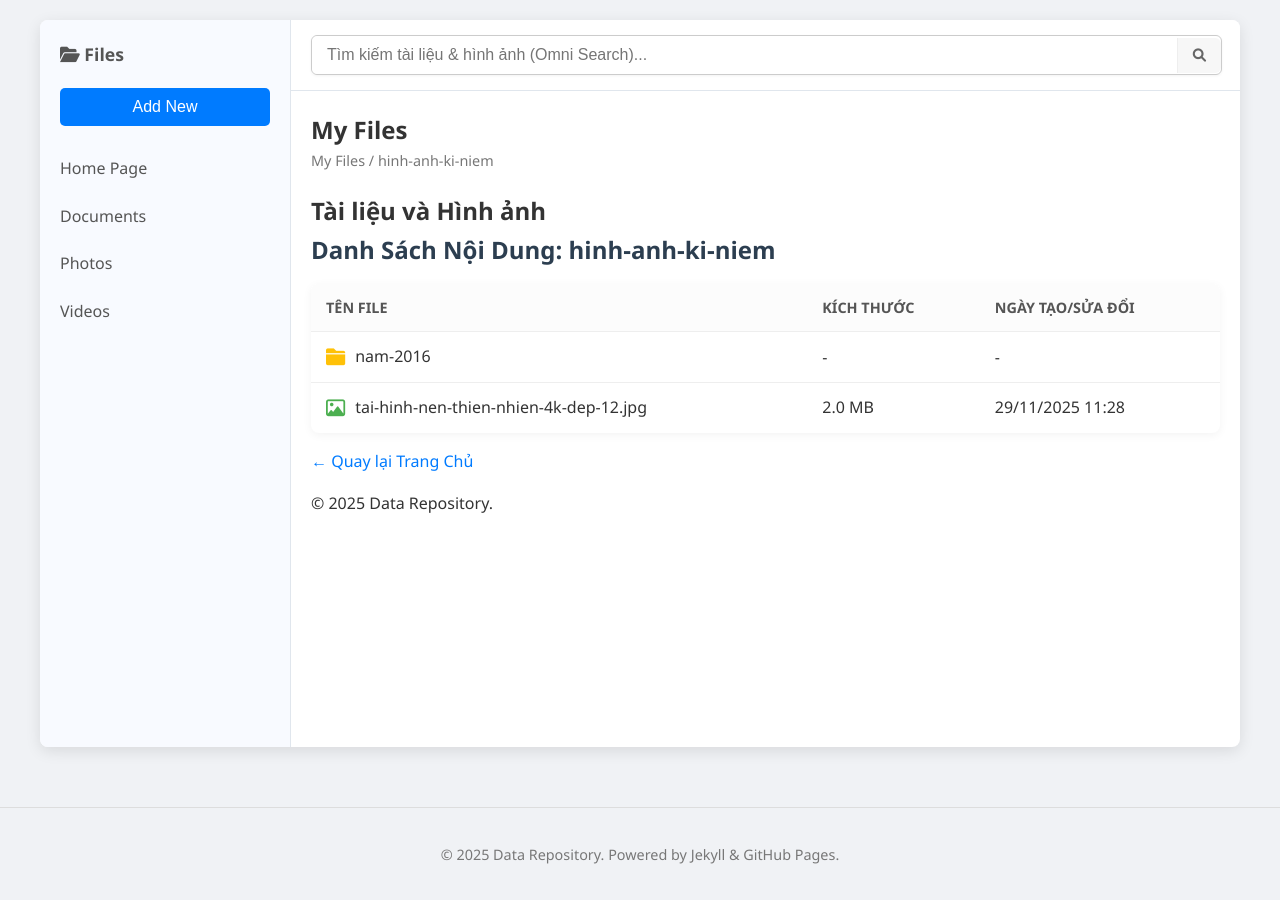
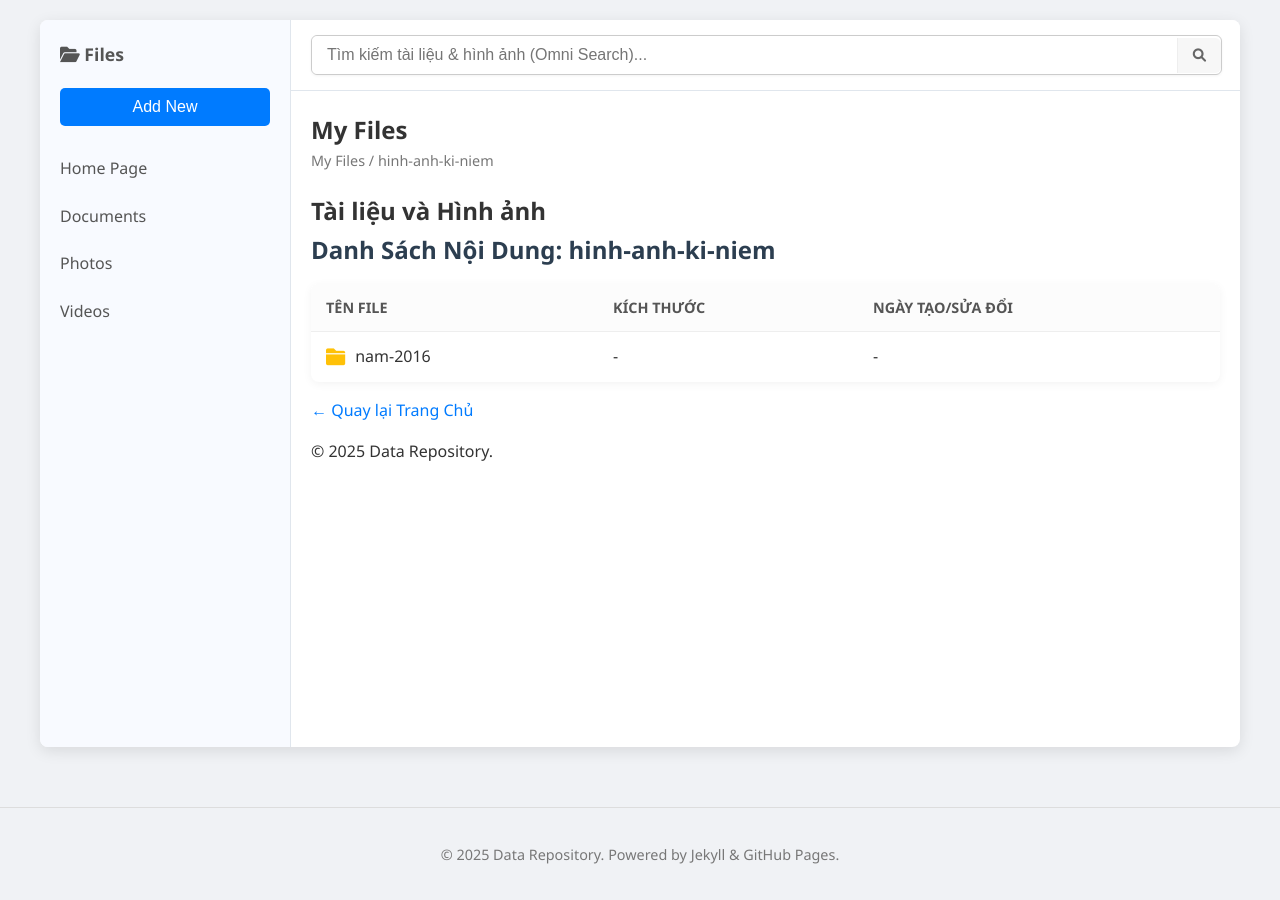
Before and after one commit to VongXauKin/mydata, a Jekyll site: the page built from hinh-anh-ki-niem/index.html, in a window 1280 px wide. Built offline with Jekyll 4.4.1, drawn with Linux system fonts in a browser that asks for light colours; comment, search, counter and statistics services are not loaded.

Commit message:
Auto-generated index files by Python script

```diff
--- a/hinh-anh-ki-niem/index.html
+++ b/hinh-anh-ki-niem/index.html
@@ -12,11 +12,6 @@ title: Mục lục hinh-anh-ki-niem
   <td>-</td>
   <td>-</td>
 </tr>
-<tr>
-  <td class="file-name-col"><i class="fa-regular fa-image icon" style="color: #4CAF50;"></i> <a href="tai-hinh-nen-thien-nhien-4k-dep-12.jpg" target="_blank">tai-hinh-nen-thien-nhien-4k-dep-12.jpg</a></td>
-  <td>2.0 MB</td>
-  <td>29/11/2025 11:28</td>
-</tr>
 </tbody>
 </table>
 </section>
```
